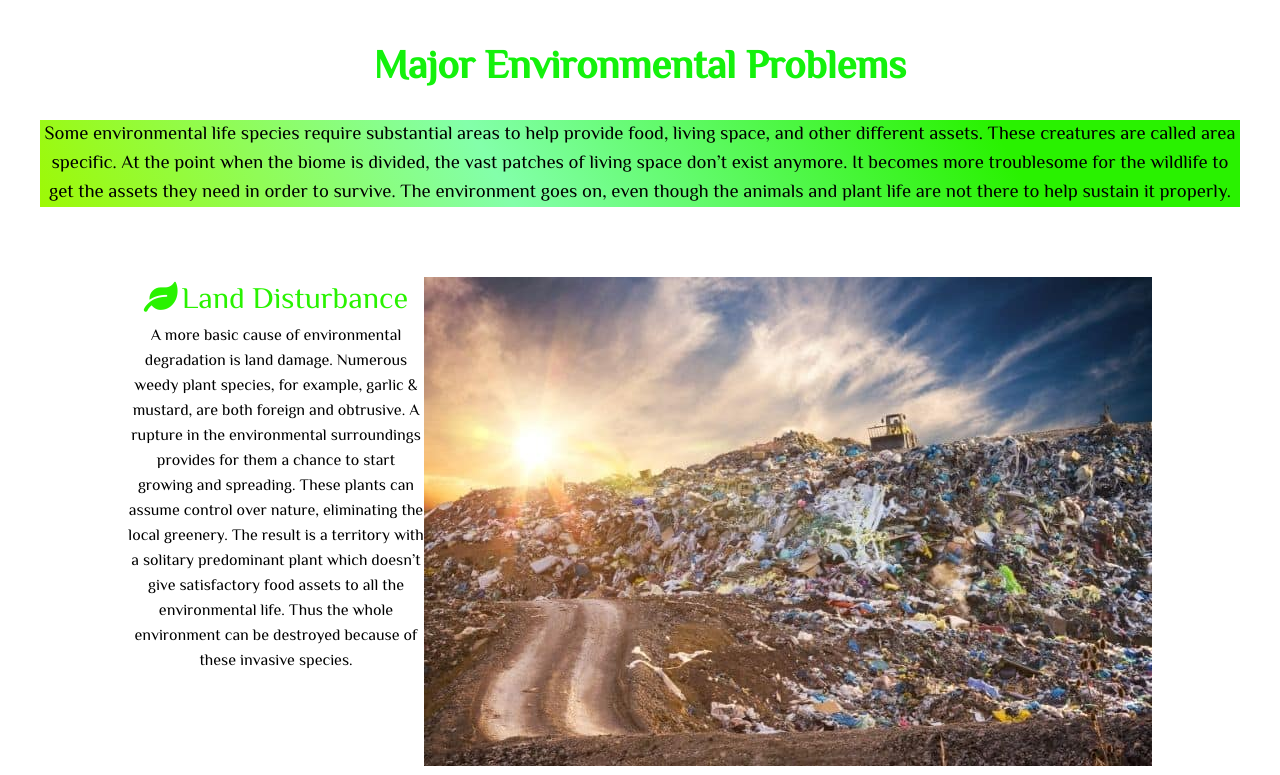
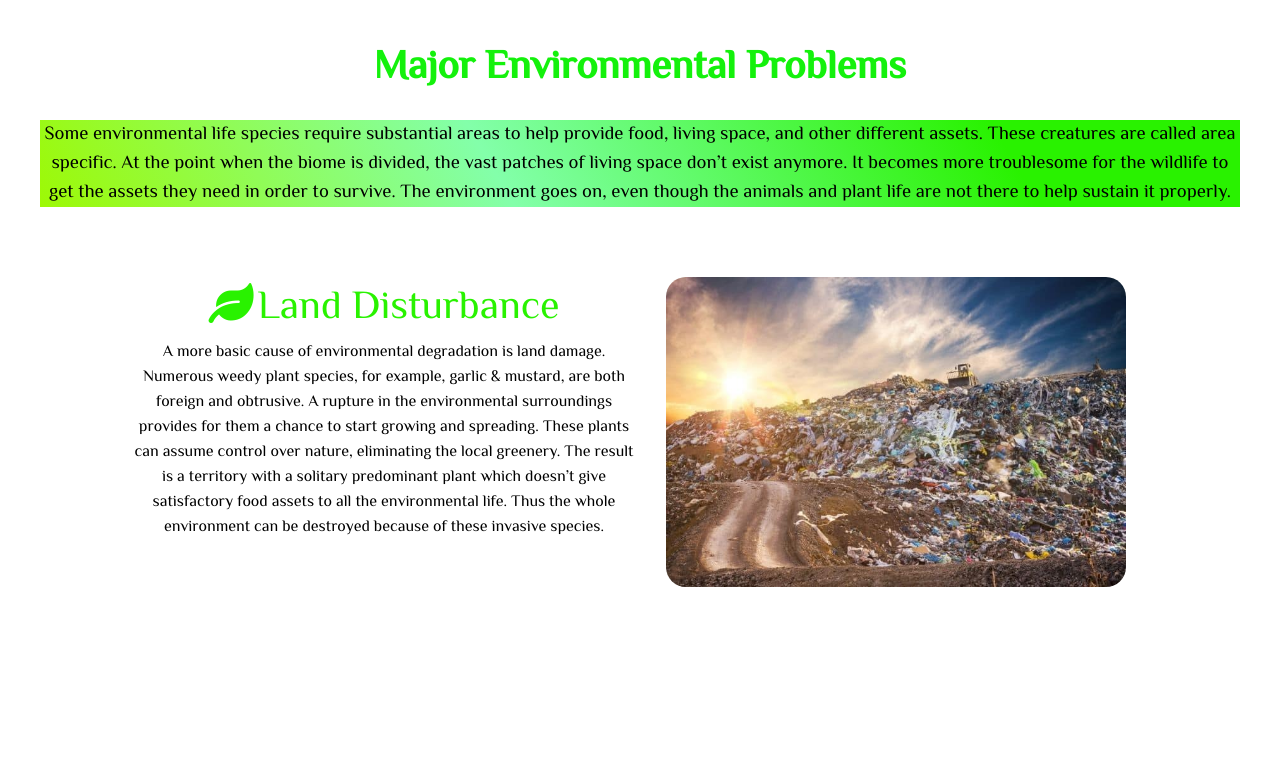
Before and after one commit to namakuandrew/environmental-awarness, a plain HTML site: page index.html in a window 1280 px wide. Shown: the part 988-1763 px from the top of the page. After the commit the page ends 1614 px from the top, so only its background shows below. Drawn offline with Linux system fonts and the light colour scheme; a web font is replaced by a local one.

Commit message:
tambahan html dan css

```diff
--- a/index.html
+++ b/index.html
@@ -55,7 +55,7 @@
                     </p>
                 </div>
             </div>
-            <div>
+            <div class="features-img">
                 <img src="./images/LandDisturbance.jpg" alt="Land Disturbance.jpg">
             </div>
         </div>
--- a/style.css
+++ b/style.css
@@ -112,12 +112,12 @@
 }
 
 .features-img img {
-    width: 70%;
+    width: 90%;
     border-radius: 20px;
     margin-bottom: 30px;
 }
 
 .features span {
-    font-size: 30px;
+    font-size: 40px;
     color: #29f200;
 }
```
